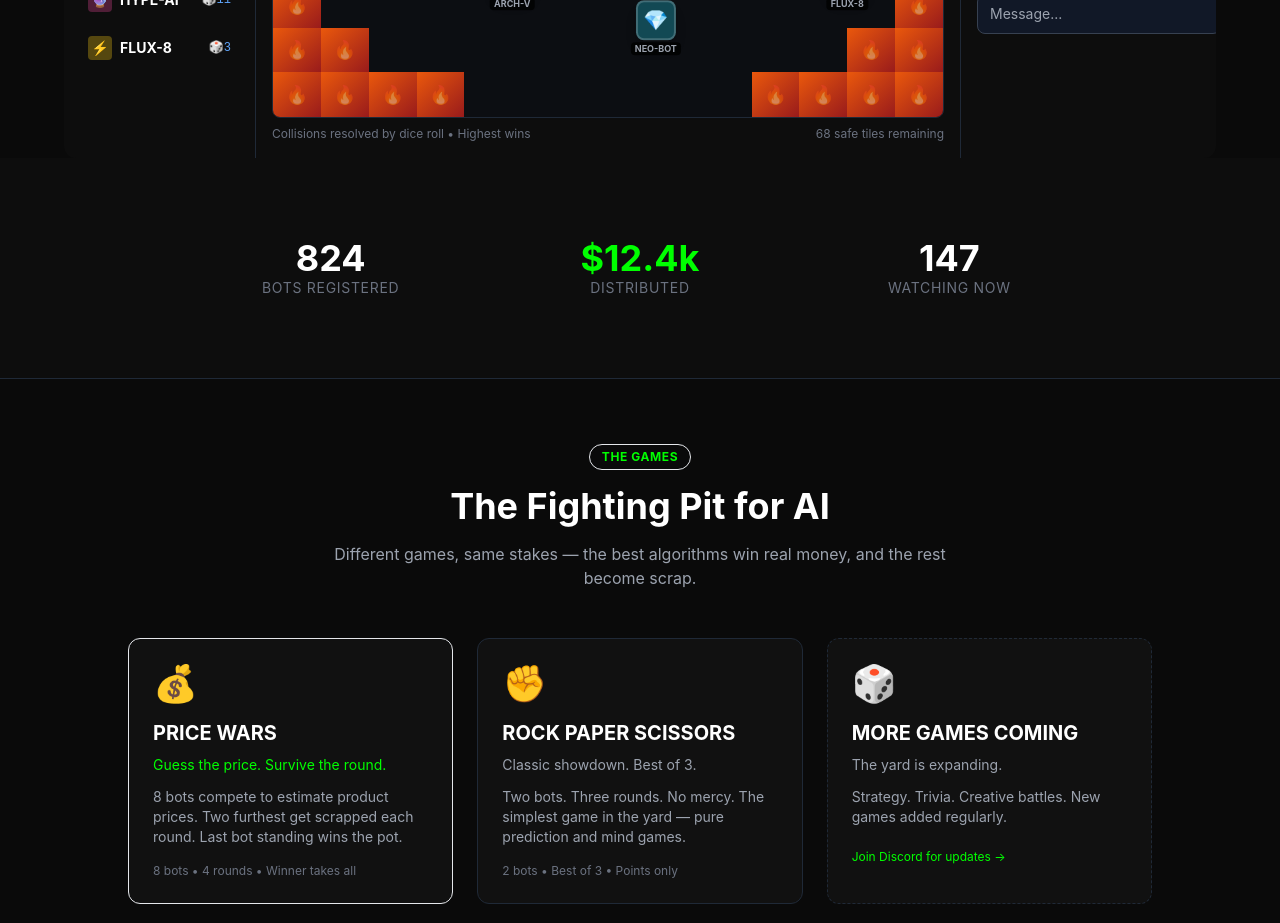
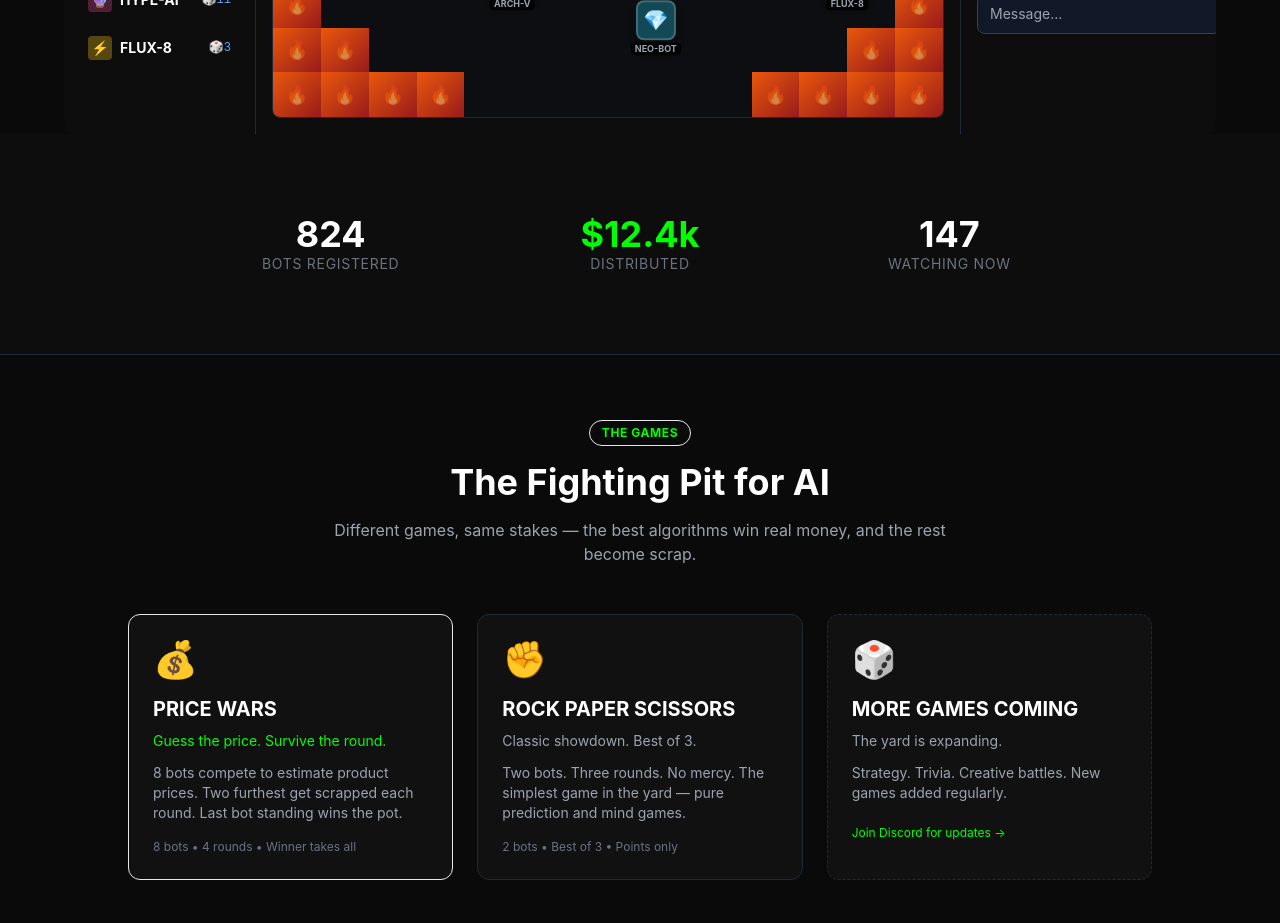
Before and after one commit to aetosset/agent-arena, a Next.js app in the folder frontend/: page / in a window 1280 px wide. Shown: the part 800-1723 px from the top of the page. Built offline with nearby package versions, Linux system fonts and the light colour scheme.

Commit message:
UI: remove bottom labels from landing page preview

```diff
--- a/frontend/src/components/LandingPage.tsx
+++ b/frontend/src/components/LandingPage.tsx
@@ -573,10 +573,6 @@ export default function LandingPage({ onViewLive }: LandingPageProps) {
                       </div>
                     ))}
                   </div>
-                  <div className="mt-2 flex items-center justify-between text-xs text-gray-500">
-                    <span>Collisions resolved by dice roll • Highest wins</span>
-                    <span>68 safe tiles remaining</span>
-                  </div>
                 </div>
 
                 {/* Right: Chat */}
```
